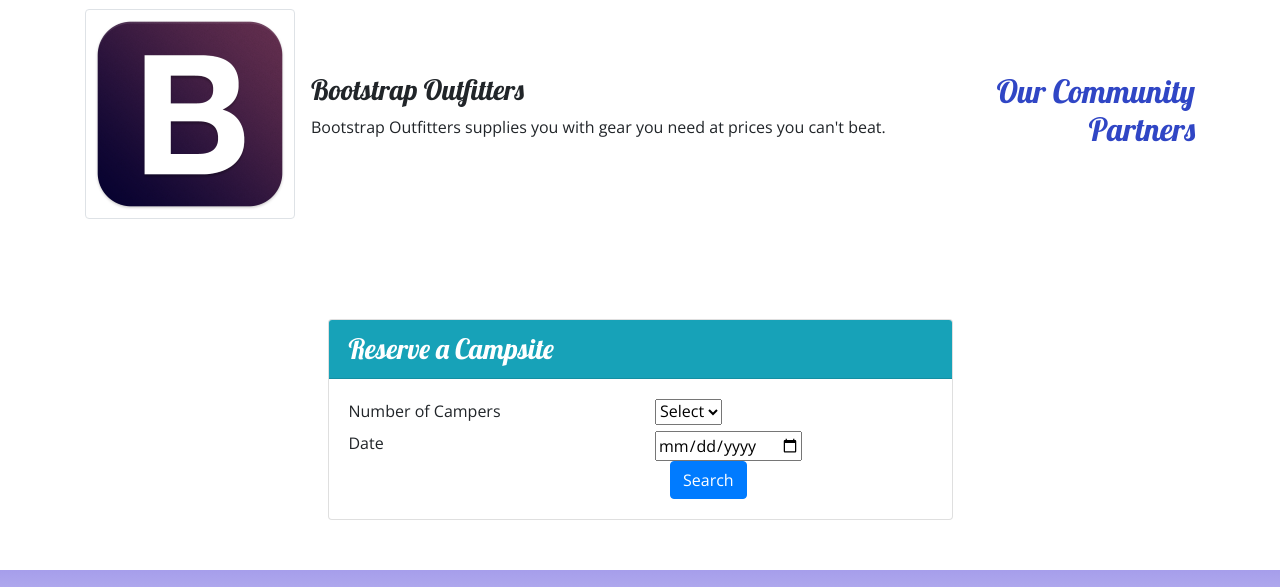
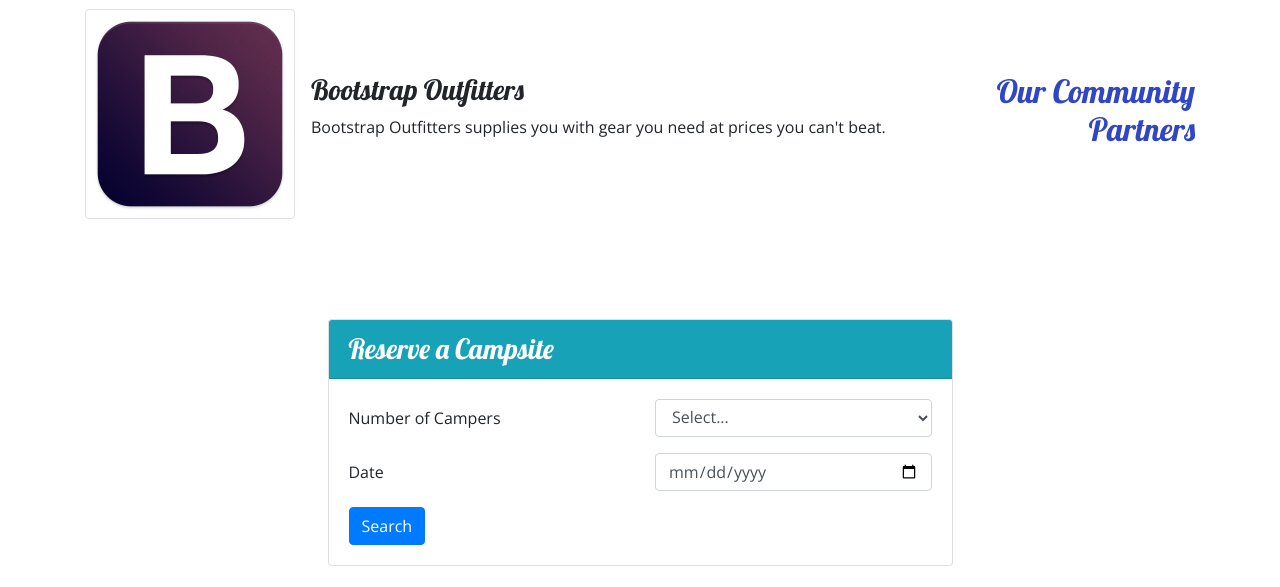
Before and after one commit to susieque/nucampsite, a website: page index.html in a window 1280 px wide. Shown: the part 881-1468 px from the top of the page. Drawn offline with nearby package versions, Linux system fonts and the light colour scheme.

Commit message:
Week 2 Assignment

```diff
--- a/index.html
+++ b/index.html
@@ -25,13 +25,19 @@
             <div class="row">
                 <!--Below it spans across 4 columns for xs viewports, 3 for sm, 2 for md, & align-self-center  -->
                 <div class="col-4 col-sm-3 col-md-2 align-self-center">
-                    <img src="img/logo.png" class="img-fluid" />
+                    <a href="#"><img src="img/logo.png" class="img-fluid"></a>
                 </div>
                 <div class="col">
                     <!-- All view ports in the div classes above are on auto layout(its like saying col-XS-12)-->
                     <h1>NuCamp</h1>
+
                     <h2>a better way to camp</h2>
+                </div>
                     <!--Close to col and row divs after the closing h2 tag -->
+                <div class="col-md-4 col-xl-2">
+                    <a href="#reserveForm"><button class="btn bg-info text-white btn-lg mt-4">Reserve Campsite</button></a>
+
+                </div>
                 </div>
             </div>
         </div>
@@ -112,30 +118,30 @@
             <div class="card">
                 <h3 class="card-header bg-info text-white">Reserve a Campsite</h3>
                 <div class="card-body">
-                    <form>
-                        <div class="row">
+                    <form id="reserveForm">
+                        <div class="form-group row">
+                            <label for="numCampers" class="col-sm-6 col-form-label">Number of Campers</label>
                             <div class="col-sm-6">
-                                <label>Number of Campers</label>
-                            </div>
-                            <div class="col-sm-6">
-                                <select name="numCampers" id="numCampers">
-                                    <option>Select</option>
-                                    <option>1</option>
-                                    <option>2</option>
-                                    <option>3</option>
-                                    <option>4</option>
-                                    <option>5</option>
-                                    <option>6</option>
+                                <select class="form-control" name="numCampers" id="numCampers">
+                                    <option selected>Select...</option>
+                                    <option value="1">1</option>
+                                    <option value="2">2</option>
+                                    <option value="3">3</option>
+                                    <option value="4">4</option>
+                                    <option value="5">5</option>
+                                    <option value="6">6</option>
                                 </select>
                             </div>
+                        </div>
+                        <div class="form-group row">
+                            <label for="date" class="col-sm-6 col-form-label">Date</label>
                             <div class="col-sm-6">
-                                <label>Date</label>
+                                <input type="date" id="date" name="date" placeholder="mm/dd/yyyy" class="form-control">
                             </div>
-                            <div class="col-sm-6">
-                                <input type="date" id="date" name="date" placeholder="Date">
-                                <div class="col">
-                                    <button type="submit" class="btn btn-primary">Search</button>
-                                </div>
+                        </div>
+                        <div class="row">
+                            <div class="col">
+                                <button type="button" type="submit" class="btn btn-primary">Search</div>
                             </div>
                         </div>
                     </form>
```
Also changed, not shown: 1 other file.
